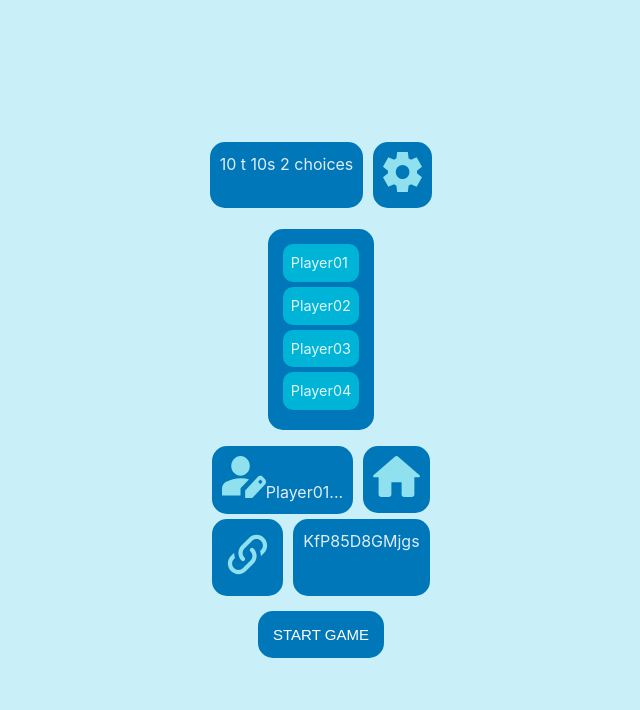
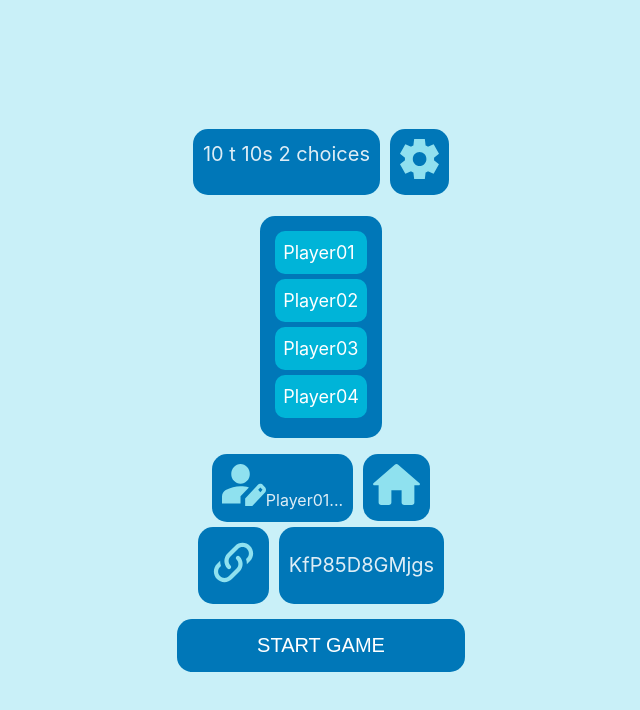
Before and after one commit to shaynlink/reacoustic, a React (Vite) app: page /room in a window 1280 px wide. Shown: the top 710 px of the page, without its empty margins (319-959 px from the left). Built offline with nearby package versions, Linux system fonts and the light colour scheme.

Commit message:
room page front fix

```diff
--- a/src/index.css
+++ b/src/index.css
@@ -88,7 +88,7 @@ input::placeholder {
 
 .lobby-container {
   place-items: center;
-
+  width: 100%;
 }
 
 .line-room {
@@ -101,6 +101,9 @@ input::placeholder {
   background-color: #0077B8;
   border-radius: 15px;
   padding: 10px;
+  width: 100%;
+  font-size: 20px;
+  text-align: center;
 }
 
 .settings {
@@ -122,7 +125,8 @@ input::placeholder {
   border-radius: 10px;
   padding: 8px;
   margin-bottom: 5px;
-  font-size: 90%;
+  font-size: 18px;
+  color: white;
 }
 
 .playerName-homeButton {
@@ -156,7 +160,11 @@ input::placeholder {
   padding: 10px;
   width: 100%;
   margin-left: 10px;
+  font-size: 20px;
   text-align: center;
+  display: flex;
+  justify-content: center;
+  align-items: center;
 }
 
 .start-game-btn {
@@ -167,7 +175,10 @@ input::placeholder {
   padding: 15px;
   font-size: 15px;
   margin-top: 10px;
+  font-size: 20px;
   width: 100%;
+  padding-left: 80px;
+  padding-right: 80px;
 }
 
 .end-game-body {
--- a/src/pages/home/home.tsx
+++ b/src/pages/home/home.tsx
@@ -1,4 +1,4 @@
-import { Link } from "react-router-dom"
+import { Link } from 'react-router-dom'
 
 function Home (): JSX.Element {
   return (
```
Also changed, not shown: src/pages/room/room.tsx (+5 -11 lines).
